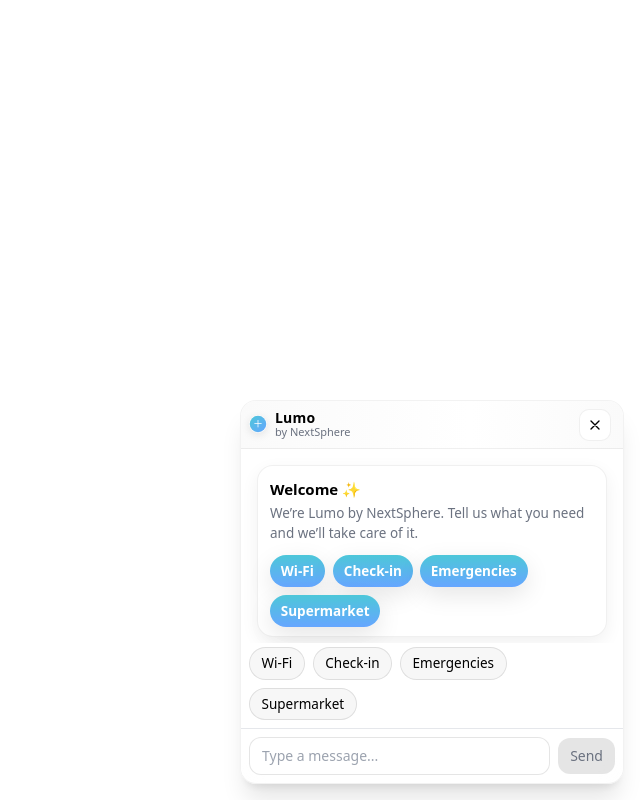
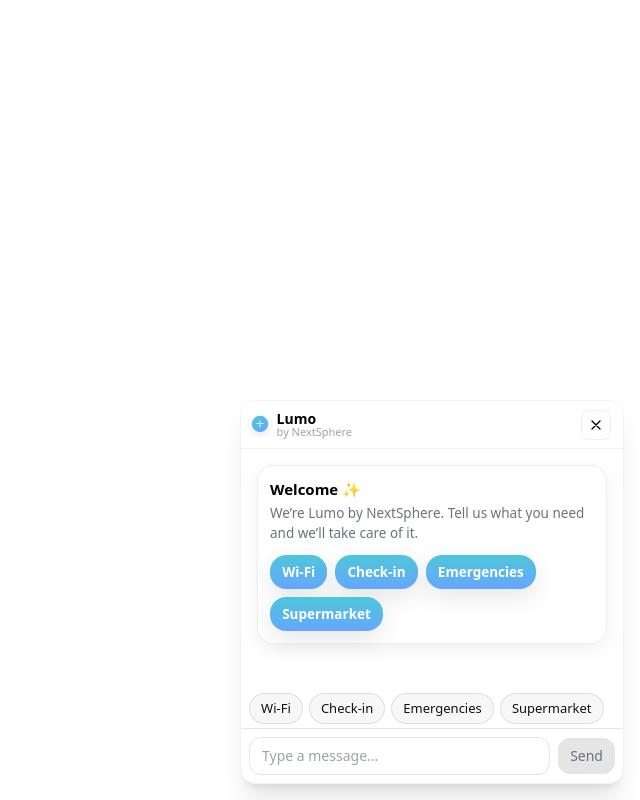
Before and after one commit to NextSphereOfficial/widget-nextsphere, a React (Vite) app in the folder apps/widget/: page / in a window 1280 px wide. Both pictures are taken after a click on the button "Open chat". Shown: the whole page, without its empty margins (640-1280 px from the left). Built offline with nearby package versions, Linux system fonts and the light colour scheme.

Commit message:
Step 8.6 – WidgetUI.css final polished version

```diff
--- a/apps/widget/src/styles/WidgetUI.css
+++ b/apps/widget/src/styles/WidgetUI.css
@@ -1,4 +1,9 @@
-/* ====== Lumo UI Tokens ====== */
+/* ============================================================
+   LUMO WIDGET UI – NEXTSPHERE
+   Step 8.6 – Polishing Finale (Header, Launcher, Quickbar, Buttons)
+   ============================================================ */
+
+/* ====== UI Tokens ====== */
 :root {
   --ns-radius: 16px;
   --ns-shadow: 0 8px 24px rgba(0,0,0,.10);
@@ -12,7 +17,7 @@
 }
 
 .dark {
-  --ns-text-muted: #9ca3af;      /* zinc-400 */
+  --ns-text-muted: #9ca3af;
   --ns-bg-ghost: rgba(255,255,255,.06);
   --ns-border-ghost: rgba(255,255,255,.18);
 }
@@ -20,100 +25,131 @@
 /* ====== Helpers ====== */
 .ns-focusable:focus-visible { outline: none; box-shadow: var(--ns-focus); }
 
-/* ====== Layout azioni (WelcomeCard) ====== */
-.ns-actions { display: flex; gap: 8px; }
-.ns-actions--wrap { flex-wrap: wrap; }
+/* ============================================================
+   WELCOME CARD
+   ============================================================ */
+.ns-actions {
+  display: flex;
+  gap: 8px;
+}
+.ns-actions--wrap {
+  flex-wrap: wrap;
+}
 
-/* ====== ns-btn — bottoni principali (WelcomeCard) ====== */
+/* Bottoni principali */
 .ns-btn {
   border: none;
   border-radius: var(--ns-radius);
-  padding: 0.55em 0.95em;       /* compatto */
-  font-size: 14px;              /* più piccolo */
+  padding: 0.5em 0.9em;
+  font-size: 13.5px;
   font-weight: 600;
-  display: inline-flex;
-  align-items: center;
-  justify-content: center;
-  gap: 0.45em;
+  color: var(--ns-text-on);
+  background: linear-gradient(to bottom, var(--ns-grad-start) 0%, var(--ns-grad-end) 100%);
+  transition: transform .25s ease, box-shadow .25s ease, background-position .3s ease;
+  background-size: 100% auto;
   cursor: pointer;
   box-shadow: var(--ns-shadow);
-  background: linear-gradient(to bottom, var(--ns-grad-start) 0%, var(--ns-grad-end) 100%);
-  color: var(--ns-text-on);
-  transition: transform .25s ease, box-shadow .25s ease, background-position .3s ease;
-  background-size: 100% auto;
-  will-change: transform;
 }
-.ns-btn--sm { padding: 0.42em 0.8em; font-size: 13.5px; }
-.ns-btn:hover { transform: translateY(-2px); background-position: right center; box-shadow: 0 10px 20px rgba(0,0,0,.15); }
-.ns-btn:active { transform: scale(.98); box-shadow: 0 4px 10px rgba(0,0,0,.15); }
-.ns-btn:focus-visible { box-shadow: var(--ns-focus); }
-.ns-btn[disabled] { opacity: .6; cursor: not-allowed; transform: none; box-shadow: none; }
+.ns-btn:hover {
+  transform: translateY(-1px);
+  background-position: right center;
+  box-shadow: 0 8px 14px rgba(0,0,0,.15);
+}
+.ns-btn:active { transform: scale(.98); }
+.ns-btn[disabled] { opacity: .6; cursor: not-allowed; transform: none; }
 
-/* ====== ns-quickbar — barra quick actions ====== */
+/* Card contenitore */
+.ns-card {
+  width: 100%;
+  border-radius: 16px;
+  background: #fff;
+  border: 1px solid rgba(0,0,0,.06);
+  box-shadow: 0 6px 18px rgba(0,0,0,.06);
+}
+.ns-card-body { padding: 12px; }
+.ns-title { font-size: 15px; font-weight: 700; }
+.ns-subtitle { font-size: 13.5px; color: var(--ns-text-muted); margin-top: 2px; }
+
+/* ============================================================
+   QUICK ACTIONS BAR
+   ============================================================ */
+.ns-quickbar-wrap {
+  position: sticky;
+  bottom: 0;
+  padding: 6px 8px;
+  background: linear-gradient(180deg, rgba(255,255,255,0.0) 0%, rgba(255,255,255,0.7) 80%);
+  backdrop-filter: blur(3px);
+  border-top: 1px solid rgba(0,0,0,0.04);
+}
 .ns-quickbar {
   display: flex;
   flex-wrap: wrap;
-  gap: .5rem;
-  padding: .25rem 0 .5rem;
+  gap: 6px;
+  padding-bottom: 4px;
 }
 
-/* ====== ns-chip — quick actions (prima apparivano come testo) ====== */
+/* Chip (bottoni rapidi) */
 .ns-chip {
   border: 1px solid var(--ns-border-ghost);
   background: var(--ns-bg-ghost);
-  color: inherit;
+  color: #111;
   border-radius: 999px;
-  padding: .38em .85em;
-  font-size: 13.5px;
+  padding: 0.35em 0.85em;
+  font-size: 13px;
   font-weight: 500;
-  display: inline-flex;
-  align-items: center;
-  justify-content: center;
-  gap: .4em;
   cursor: pointer;
-  transition: transform .2s ease, box-shadow .2s ease, background-color .2s ease;
+  transition: all 0.2s ease;
 }
-.ns-chip:hover { transform: translateY(-1px); box-shadow: 0 4px 10px rgba(0,0,0,.08); }
-.ns-chip:active { transform: scale(.98); box-shadow: 0 2px 6px rgba(0,0,0,.06); }
-.ns-chip:focus-visible { box-shadow: var(--ns-focus); }
-.ns-chip[disabled] { opacity: .6; cursor: not-allowed; transform: none; box-shadow: none; }
+.ns-chip:hover {
+  background: rgba(0,0,0,0.05);
+  transform: translateY(-1px);
+  box-shadow: 0 3px 6px rgba(0,0,0,0.08);
+}
+.ns-chip[disabled] {
+  opacity: .6;
+  cursor: not-allowed;
+  transform: none;
+  box-shadow: none;
+}
 
-/* Variante accent opzionale (se vuoi chips “pieni”) */
-.ns-chip--accent {
-  background: linear-gradient(to bottom, var(--ns-grad-start) 0%, var(--ns-grad-end) 100%);
-  color: var(--ns-text-on);
-  border: none;
-  transition: transform .25s ease, box-shadow .25s ease, background-position .3s ease;
-}
-.ns-chip--accent:hover { transform: translateY(-2px); background-position: right center; box-shadow: 0 10px 20px rgba(0,0,0,.15); }
-.ns-chip--accent:focus-visible { box-shadow: var(--ns-focus); }
-
-/* ====== ns-sendbtn — pulsante invio tondo ✈️ ====== */
+/* ============================================================
+   INPUT BAR – SEND BUTTON
+   ============================================================ */
 .ns-sendbtn {
-  width: 42px; height: 42px;
-  min-width: 42px;
+  width: 42px;
+  height: 42px;
   border: none;
   border-radius: 999px;
   display: inline-flex;
   align-items: center;
   justify-content: center;
-  padding: 0;
-  box-shadow: var(--ns-shadow);
   background: linear-gradient(to bottom, var(--ns-grad-start) 0%, var(--ns-grad-end) 100%);
   color: var(--ns-text-on);
-  transition: transform .25s ease, box-shadow .25s ease, background-position .3s ease;
-  background-size: 100% auto;
-  will-change: transform;
+  box-shadow: 0 6px 12px rgba(0,0,0,0.18);
+  transition: transform 0.25s ease, box-shadow 0.25s ease;
 }
-.ns-sendbtn svg { width: 18px; height: 18px; fill: var(--ns-text-on); transition: transform .25s ease; }
+.ns-sendbtn svg {
+  width: 18px;
+  height: 18px;
+  fill: var(--ns-text-on);
+  transition: transform 0.25s ease;
+}
 .ns-sendbtn:hover svg { transform: rotate(35deg); }
-.ns-sendbtn:focus-visible { box-shadow: var(--ns-focus); }
-.ns-sendbtn[disabled] { opacity: .6; cursor: not-allowed; transform: none; box-shadow: none; }
+.ns-sendbtn[disabled] { opacity: .6; cursor: not-allowed; }
 
-/* ====== Typing loader (tre pallini) ====== */
-.ns-typing { display: flex; align-items: center; gap: 6px; padding: 6px 0; }
+/* ============================================================
+   TYPING LOADER
+   ============================================================ */
+.ns-typing {
+  display: flex;
+  align-items: center;
+  gap: 6px;
+  padding: 6px 0;
+}
 .ns-dot {
-  width: 6px; height: 6px; border-radius: 50%;
+  width: 6px;
+  height: 6px;
+  border-radius: 50%;
   background: rgba(0,0,0,.35);
   animation: ns-bounce 1.4s infinite ease-in-out both;
 }
@@ -124,99 +160,121 @@
   40% { transform: scale(1); opacity: 1; }
 }
 
-/* ====== Card base ====== */
-.ns-card {
-  width: 100%;
-  border-radius: 16px;
-  background: #fff;
-  border: 1px solid rgba(0,0,0,.06);
-  box-shadow: 0 6px 18px rgba(0,0,0,.06);
-}
-.ns-card-body { padding: 12px 12px 10px; }
-.ns-title { font-size: 15px; font-weight: 700; }
-.ns-subtitle { font-size: 13.5px; color: var(--ns-text-muted); margin-top: 2px; }
-
-
-/* ====== Header (Lumo by NextSphere) ====== */
+/* ============================================================
+   HEADER BAR – “Lumo by NextSphere”
+   ============================================================ */
 .ns-header {
   height: 48px;
   display: flex;
   align-items: center;
   justify-content: space-between;
-  padding: 0 .75rem 0 .5rem;
-  background: linear-gradient(90deg, #fafafa 0%, #ffffff 60%, #fafafa 100%);
-  border-bottom: 1px solid rgba(0,0,0,.06);
+  padding: 0 0.75rem 0 0.6rem;
+  background: #fff;
+  border-bottom: 1px solid rgba(0,0,0,0.05);
 }
 .ns-header__brand {
   display: flex;
   align-items: center;
-  gap: .5rem;
+  gap: 0.5rem;
 }
 .ns-header__icon {
   display: inline-flex;
   border-radius: 999px;
   overflow: hidden;
-  box-shadow: 0 2px 8px rgba(0,0,0,.10);
+  box-shadow: 0 2px 6px rgba(0,0,0,0.1);
 }
 .ns-header__titles {
-  display: flex; flex-direction: column; line-height: 1.05;
+  display: flex;
+  flex-direction: column;
+  line-height: 1.1;
 }
 .ns-header__title {
-  font-size: 14px; font-weight: 800; letter-spacing: .2px;
+  font-size: 14px;
+  font-weight: 700;
 }
 .ns-header__subtitle {
-  font-size: 11px; color: #6b7280; /* zinc-500 */
+  font-size: 11px;
+  color: #9ca3af;
 }
 .ns-header__close {
-  height: 32px; width: 32px;
-  display: grid; place-items: center;
-  border-radius: 10px;
-  border: 1px solid rgba(0,0,0,.06);
+  height: 30px;
+  width: 30px;
+  display: grid;
+  place-items: center;
+  border-radius: 8px;
+  border: 1px solid rgba(0,0,0,0.06);
   background: #fff;
-  transition: background .2s ease, transform .15s ease, box-shadow .2s ease;
+  transition: background 0.2s ease, transform 0.15s ease, box-shadow 0.2s ease;
 }
-.ns-header__close:hover { background: rgba(0,0,0,.04); transform: translateY(-1px); }
-.ns-header__close:active { transform: scale(.98); }
+.ns-header__close:hover {
+  background: rgba(0,0,0,0.05);
+  transform: translateY(-1px);
+}
 
-/* ====== Launcher (floating button) ====== */
+/* ============================================================
+   LAUNCHER (CHAT CHIUSA)
+   ============================================================ */
 .ns-launcher {
   position: fixed;
-  right: 16px; bottom: 16px;
-  width: 52px; height: 52px;
-  border: none; border-radius: 999px;
-  display: inline-flex; align-items: center; justify-content: center;
-  box-shadow: 0 10px 24px rgba(0,0,0,.18);
+  right: 18px;
+  bottom: 18px;
+  width: 56px;
+  height: 56px;
+  border: none;
+  border-radius: 999px;
+  display: inline-flex;
+  align-items: center;
+  justify-content: center;
   background: linear-gradient(to bottom, var(--ns-grad-start) 0%, var(--ns-grad-end) 100%);
   color: var(--ns-text-on);
-  transition: transform .25s ease, box-shadow .25s ease, background-position .3s ease;
+  box-shadow: 0 10px 24px rgba(0,0,0,0.22);
+  transition: transform 0.25s ease, box-shadow 0.25s ease, background-position 0.3s ease;
   background-size: 100% auto;
   z-index: 60;
 }
-.ns-launcher:hover { transform: translateY(-2px); background-position: right center; box-shadow: 0 14px 30px rgba(0,0,0,.22); }
-.ns-launcher:focus-visible { outline: none; box-shadow: var(--ns-focus); }
+.ns-launcher:hover {
+  transform: translateY(-3px);
+  background-position: right center;
+  box-shadow: 0 14px 32px rgba(0,0,0,0.25);
+}
+.ns-launcher:focus-visible {
+  outline: none;
+  box-shadow: var(--ns-focus);
+}
 .ns-launcher__badge {
-  position: absolute; top: 6px; right: 6px;
-  width: 9px; height: 9px; border-radius: 999px;
-  background: #ef4444; /* red-500 */
+  position: absolute;
+  top: 8px;
+  right: 8px;
+  width: 9px;
+  height: 9px;
+  border-radius: 999px;
+  background: #ef4444;
   box-shadow: 0 0 0 2px #fff;
 }
 
-/* ====== Quickbar sticky + overflow mobile ====== */
-.ns-quickbar-wrap {
-  position: sticky; bottom: 0;
-  padding: 4px 8px;
-  background: linear-gradient(180deg, rgba(255,255,255,.0) 0%, rgba(255,255,255,.6) 70%);
-  backdrop-filter: blur(2px);
-}
-@media (max-width: 420px) {
-  .ns-quickbar {
-    overflow-x: auto;
-    white-space: nowrap;
-    padding-bottom: 4px;
+/* ============================================================
+   RESPONSIVE & DARK MODE
+   ============================================================ */
+@media (max-width: 480px) {
+  .ns-header__title { font-size: 13px; }
+  .ns-header__subtitle { font-size: 10px; }
+  .ns-launcher { right: 12px; bottom: 12px; width: 52px; height: 52px; }
+  .ns-quickbar { overflow-x: auto; white-space: nowrap; padding-bottom: 4px; }
+  .ns-quickbar::-webkit-scrollbar { height: 6px; }
+  .ns-quickbar::-webkit-scrollbar-thumb {
+    background: rgba(0,0,0,.15);
+    border-radius: 999px;
   }
-  .ns-quickbar::-webkit-scrollbar { height: 6px; }
-  .ns-quickbar::-webkit-scrollbar-thumb { background: rgba(0,0,0,.15); border-radius: 999px; }
 }
 
-/* ====== Bubble spacing (rifiniture leggere) ====== */
-.chat-scroll > div { scroll-margin: 12px; }
+@media (prefers-color-scheme: dark) {
+  .ns-header {
+    background: #1e1e1e;
+    border-color: rgba(255,255,255,0.1);
+  }
+  .ns-header__subtitle { color: #9ca3af; }
+  .ns-launcher { box-shadow: 0 10px 24px rgba(0,0,0,0.5); }
+  .ns-quickbar-wrap {
+    background: linear-gradient(180deg, rgba(30,30,30,0.0) 0%, rgba(30,30,30,0.8) 80%);
+  }
+}
```
